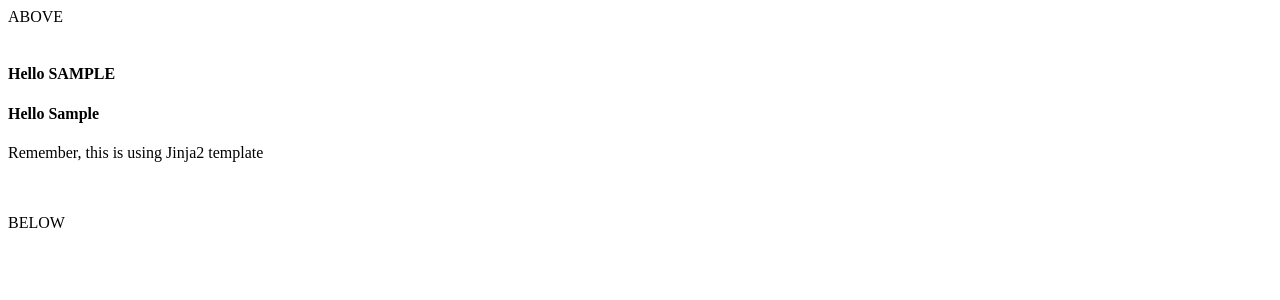
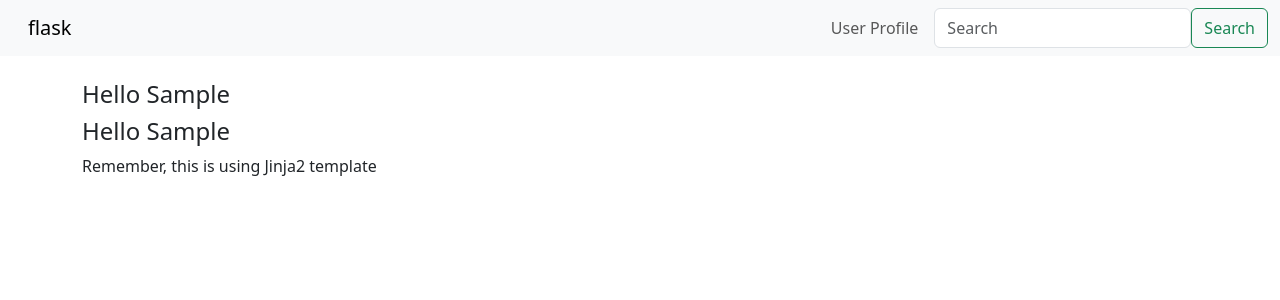
Before and after one commit to ayeshaf12/flask, a Flask app: a page that uses Templates/base.html in a window 1280 px wide. Shown: the top 300 px of the page. Run offline with Flask 3, Linux system fonts and the light colour scheme.

Commit message:
Created base.html

```diff
--- a/Templates/base.html
+++ b/Templates/base.html
@@ -1,10 +1,32 @@
-ABOVE<br/><br/>
+<!doctype html>
+<html lang="eng">
+  <head>
+    <!-- Required meta tags -->
+    <meta charset="utf-8">
+    <meta name="viewport" content="width=device-width, initial-scale=1">
 
+    <!-- Bootstrap CSS -->
+    <link rel="stylesheet" href="https://cdn.jsdelivr.net/npm/bootstrap@5.3.7/dist/css/bootstrap.rtl.min.css" integrity="sha384-Xbg45MqvDIk1e563NLpGEulpX6AvL404DP+/iCgW9eFa2BqztiwTexswJo2jLMue" crossorigin="anonymous">
 
-{% block content%}
+    <title>Flask jinja2 duo</title>
+  </head>
+  <body>
+    {% include 'navbar.html' %}
+    <br/>
+    <div class = "container">
+        {% block content%}
+        {% endblock %}
+  </div>
 
+    <!-- Optional JavaScript; choose one of the two! -->
 
-{% endblock %}
+    <!-- Option 1: Bootstrap Bundle with Popper -->
+    <script src="https://cdn.jsdelivr.net/npm/bootstrap@5.3.7/dist/js/bootstrap.bundle.min.js" integrity="sha384-ndDqU0Gzau9qJ1lfW4pNLlhNTkCfHzAVBReH9diLvGRem5+R9g2FzA8ZGN954O5Q" crossorigin="anonymous"></script>
 
-<br/><br/>
-BELOW
+    <!-- Option 2: Separate Popper and Bootstrap JS -->
+    <!--
+    <script src="https://cdn.jsdelivr.net/npm/@popperjs/core@2.11.8/dist/umd/popper.min.js" integrity="sha384-I7E8VVD/ismYTF4hNIPjVp/Zjvgyol6VFvRkX/vR+Vc4jQkC+hVqc2pM8ODewa9r" crossorigin="anonymous"></script>
+    <script src="https://cdn.jsdelivr.net/npm/bootstrap@5.3.7/dist/js/bootstrap.min.js" integrity="sha384-7qAoOXltbVP82dhxHAUje59V5r2YsVfBafyUDxEdApLPmcdhBPg1DKg1ERo0BZlK" crossorigin="anonymous"></script>
+    -->
+  </body>
+</html>
--- /dev/null
+++ b/Templates/navbar.html
@@ -0,0 +1,22 @@
+<nav class="navbar navbar-expand-lg bg-body-tertiary">
+  <div class="container-fluid">
+    <a class="navbar-brand" href="{{url_for('home')}}">flask </a>
+    <button class="navbar-toggler" type="button" data-bs-toggle="collapse" data-bs-target="#navbarSupportedContent" aria-controls="navbarSupportedContent" aria-expanded="false" aria-label="Toggle navigation">
+      <span class="navbar-toggler-icon"></span>
+    </button>
+    <div class="collapse navbar-collapse" id="navbarSupportedContent">
+      <ul class="navbar-nav me-auto mb-2 mb-lg-0">
+
+        <li class="nav-item">
+          <a class="nav-link" href="{{url_for('user',name='Lisa')}}">User Profile</a>
+        </li>
+
+
+
+      <form class="d-flex" role="search">
+        <input class="form-control me-2" type="search" placeholder="Search" aria-label="Search"/>
+        <button class="btn btn-outline-success" type="submit">Search</button>
+      </form>
+    </div>
+  </div>
+</nav>
--- a/Templates/user.html
+++ b/Templates/user.html
@@ -6,7 +6,7 @@
 
 <!-- To have name in upper case use |upper or |lower for lower case -->
  <!-- To just have first word capital use |capitalize -->
-    <h4>Hello {{name|upper}} </h4>
+    <h4>Hello {{name|title}} </h4>
     <h4>Hello {{name|capitalize}} </h4>
 
     <p>Remember, this is using Jinja2 template</p>
```
